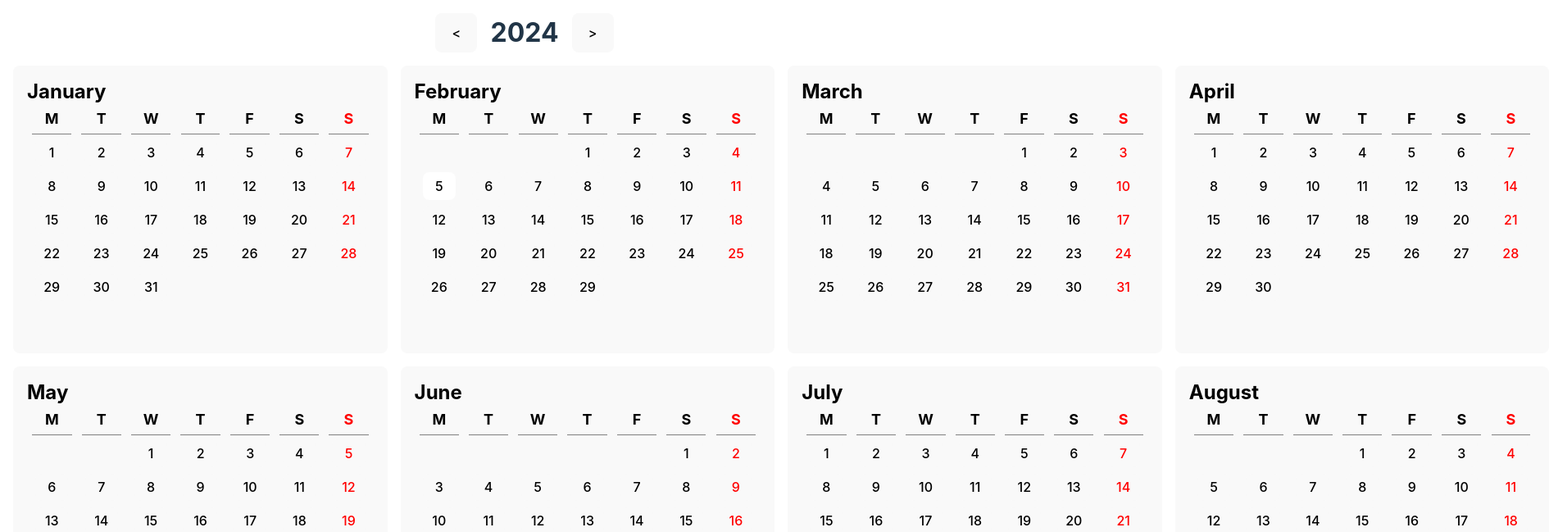
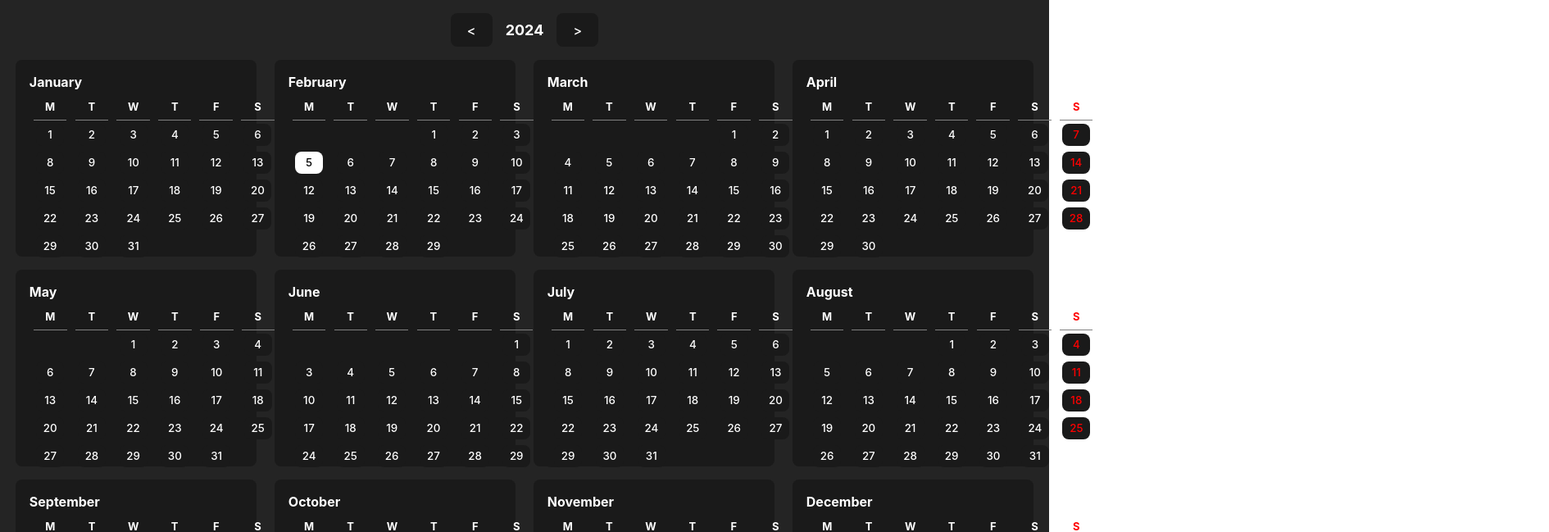
Before and after one commit to jonn-L/calendar, a React (Vite) app: page / in a window 1280 px wide. Shown: the top 649 px of the page at 82% size, 1890 px wide, since content can reach past the window. Built offline with nearby package versions, Linux system fonts and the light colour scheme.

Commit message:
Made it so that day can be selected from the home page and made changes to UI.

```diff
--- a/src/Day/Day.tsx
+++ b/src/Day/Day.tsx
@@ -36,9 +36,12 @@ function Day({ year, month, day, selectedDay, setSelectedDay }: {
     }
 
     return (
-        <button onClick={select_day} className={set_class()}>
-            {day}
-        </button>
+        <>
+            <button onClick={select_day} className={set_class()}>
+                {day}
+            </button>
+        </>
+
     )
 }
 
--- a/src/Day/day.module.css
+++ b/src/Day/day.module.css
@@ -1,3 +1,10 @@
+.day {
+    font-size: smaller;
+    /* font-size: 0.6em; */
+    background-color: #1a1a1a;
+    color: white;
+}
+
 .today {
     background-color: white;
     color: black;
--- a/src/Home/Home.tsx
+++ b/src/Home/Home.tsx
@@ -1,5 +1,6 @@
 import styles from "./home.module.css";
 import Month from "../Month/Month.tsx";
+import { useEffect } from "react";
 
 function Home({ currentYear, selectedDay, setCurrentYear, setSelectedDay} : {
     currentYear: number,
@@ -18,6 +19,10 @@ function Home({ currentYear, selectedDay, setCurrentYear, setSelectedDay} : {
                         </li>)
     }
 
+    useEffect(() => {
+        setSelectedDay(1);
+    }, []);
+
     function previous_year() {
         currentYear--
         setCurrentYear(currentYear);
@@ -31,9 +36,9 @@ function Home({ currentYear, selectedDay, setCurrentYear, setSelectedDay} : {
     return (
         <main className={styles.home}>
             <header className={styles.header}>
-                <button onClick={previous_year}>{"<"}</button>
+                <button className={styles.changeYear} onClick={previous_year}>{"<"}</button>
                 <h1 className={styles.currentYear}>{currentYear}</h1>
-                <button onClick={next_year}>{">"}</button>
+                <button className={styles.changeYear} onClick={next_year}>{">"}</button>
             </header>
             <ul className={styles.months}>{list_months}</ul>
         </main>
--- a/src/Home/home.module.css
+++ b/src/Home/home.module.css
@@ -1,13 +1,25 @@
 .home {
-    width: 100vw;
+    width: 100%;
+    height: 100%;
     max-width: 100vw;
     max-height: 100vh;
+
+    display: flex;
+    flex-direction: column;
+    justify-content: flex-start;
 }
 
 .header {
     padding-top: 1rem;
     display: flex;
     justify-content: center;
+
+    color: white;
+}
+
+.changeYear {
+    background-color: #1a1a1a;
+    color: white;
 }
 
 .currentYear {
@@ -16,17 +28,24 @@
     text-align: center;
     margin: 0 1rem 0 1rem;
 
-    font-size: xx-large;
+    font-size: large;
     font-weight: bolder;
 }
 
 .months {
+    padding: 1rem;
     display: grid;
     grid-template-rows: repeat(3, 1fr);
     grid-template-columns: repeat(4, 1fr);
-    padding: 1rem;
     justify-items: center;
     gap: 1rem;
+}
+
+.months > li {
+    width: 100%;
+    height: 100%;
+    max-width: 23vw;
+    max-height: 30vh;
 }
 
 .months > li > button > ul > li > button {
--- a/src/Month/Month.tsx
+++ b/src/Month/Month.tsx
@@ -18,7 +18,8 @@ function Month({ year, month, selectedDay, setSelectedDay }: {
         const day_names = ["M", "T", "W", "T", "F", "S", "S"]
         const listDayNames = [];
         for (let i = 0; i < 7; i++) {
-            listDayNames.push(<li key={day_names[i] + i} className={styles.dayNames}>{day_names[i]}</li>);
+            listDayNames.push(<li key={day_names[i] + i}
+                                  className={styles.dayNames}>{day_names[i]}</li>);
         }
 
         const listOffsets = [];
--- a/src/Month/month.module.css
+++ b/src/Month/month.module.css
@@ -1,10 +1,16 @@
 .month {
+    height: 100%;
+    width: 100%;
     padding: 1rem;
     display: flex;
     flex-direction: column;
+    gap: 0.3rem;
+    background-color: #1a1a1a;
+    color: white;
 }
 
 .days {
+
     display: grid;
     grid-template-columns: repeat(7, 1fr);
     grid-template-rows: repeat(7, 1fr);
@@ -25,11 +31,11 @@
 
 .monthName {
     font-weight: bolder;
-    font-size: x-large;
+    font-size: medium;
 }
 
 .dayNames {
     font-weight: bold;
-    font-size: large;
     border-bottom: 1px gray solid;
+    font-size: small;
 }
--- a/src/MonthView/MonthView.tsx
+++ b/src/MonthView/MonthView.tsx
@@ -10,19 +10,25 @@ function MonthView({ year, selectedDay, setSelectedDay } : {
     selectedDay: number,
     setSelectedDay: (selectedDay: number) => void
 }) {
-    const { monthName } = useParams();
+    const monthName = String(useParams<{ monthName?: string }>().monthName);
     const navigate = useNavigate();
-    const month = get_month_number(monthName);
     const [currentEvents, setCurrentEvents] = useState<string[]>([]);
     const [newEvent, setNewEvent] = useState('');
     const [showEventAddField, setShowEventAddField] = useState(false);
     const [showEvents, setShowEvents] = useState(currentEvents.length !== 0)
 
+    let month: number = get_month_number(monthName);
     useEffect(() => {
         if (month == -1) {
             navigate('/');
         }
-    }, [month, navigate]);
+    }, [month]);
+
+    useEffect(() => {
+        if (currentEvents.length !== 0) {
+            setShowEvents(true);
+        }
+    }, [currentEvents])
 
     useEffect(() => {
         const currentKey = `${year}-${month}-${selectedDay}`;
--- a/src/MonthView/monthview.module.css
+++ b/src/MonthView/monthview.module.css
@@ -15,6 +15,9 @@
 }
 
 .currentMonth > button:first-child {
+    transform: scale(1.2);
+    transform-origin: right;
+    margin-left: auto;
     border: none;
     cursor: auto;
 }
@@ -33,28 +36,39 @@
     margin: 1rem 0 0 1rem;
     justify-content: flex-start;
     align-self: flex-start;
+
+    background-color: #1a1a1a;
+    color: white;
 }
 
 .currentMonth > .addEvent {
     align-self: flex-start;
+    margin-right: auto;
+
+    background-color: #1a1a1a;
+    color: white;
 }
 
 .currentEvents > .addEvent {
     align-self: flex-end;
+
+    background-color: #1a1a1a;
+    color: white;
 }
 
 .events {
     padding: 0 1rem 0 1rem;
     border-radius: 1rem;
+    background-color: #1a1a1a;
     display: flex;
     flex-direction: column;
     align-items: stretch;
     justify-content: center;
-    background-color: #1a1a1a;
+
 }
 
-.event {
-    flex: 1;
+.events > li {
+    height: 3vh;
     padding: 1rem 0 1rem 0;
     border-bottom: 1px gray solid;
     display: flex;
@@ -71,7 +85,7 @@
 }
 
 .events > li:last-child {
-    border-bottom: none;
+    border-bottom: 1px #1a1a1a solid;
 }
 
 .eventView {
--- a/src/index.css
+++ b/src/index.css
@@ -70,3 +70,13 @@ button:focus-visible {
 h1, ul, li, p, input {
   all: unset;
 }
+
+#root {
+  background-color: #242424;
+  width: 100vw;
+  height: 100vh;
+}
+
+body {
+  /* background-color: #242424; */
+}
```
